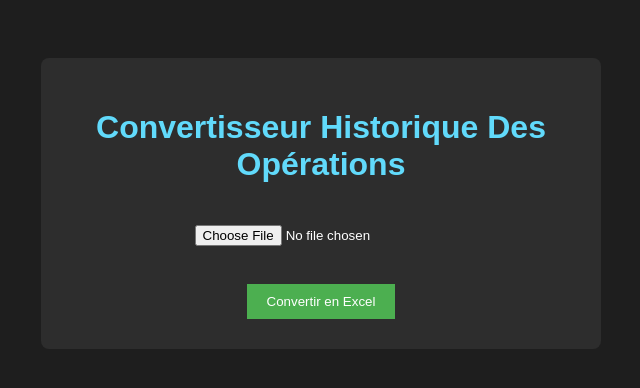
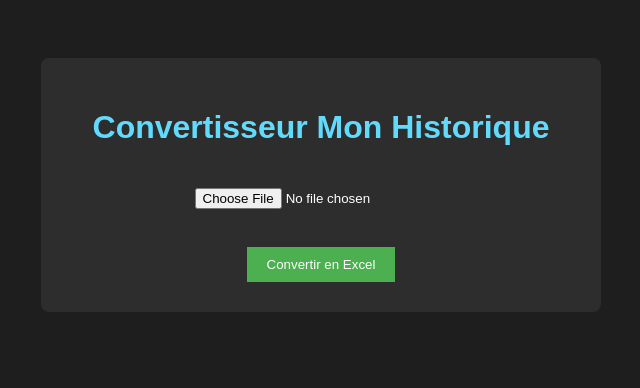
Before and after one commit to Noa3iL/Projet_Convertisseur_Historique_Des_Operations_Exam, a website: page index.html in a window 1280 px wide. Shown: the whole page, without its empty margins (319-959 px from the left). Drawn offline with Linux system fonts and the light colour scheme.

Commit message:
mise à jour du titre

```diff
--- a/index.html
+++ b/index.html
@@ -13,7 +13,7 @@
 </head>
 <body>
     <div class="container">
-        <h1>Convertisseur Historique Des Opérations</h1>
+        <h1>Convertisseur Mon Historique</h1>
         <form action="/upload" method="post" enctype="multipart/form-data">
             <input type="file" name="fichier_pdf" accept=".pdf" required>
             <br><br>
```
